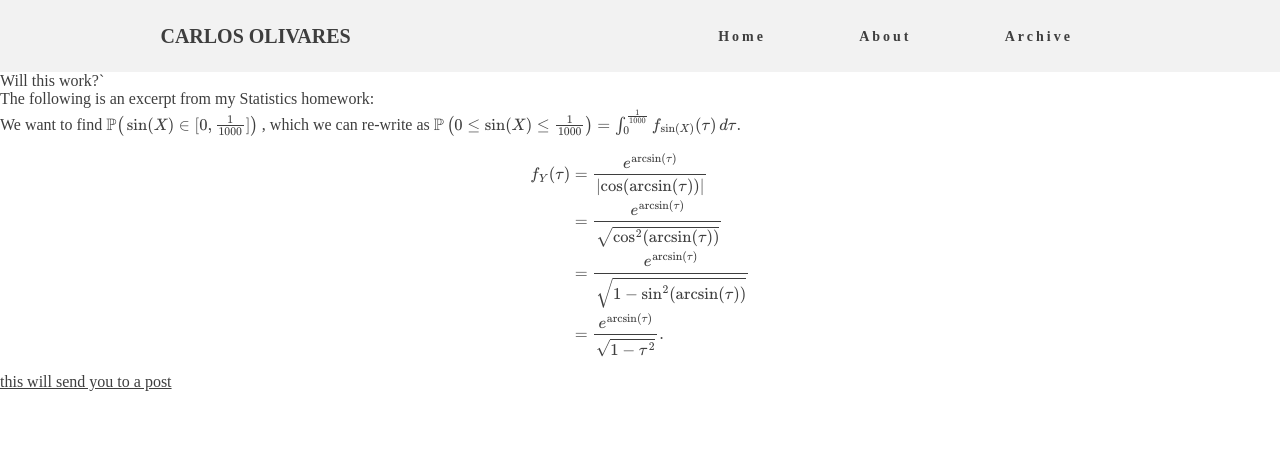
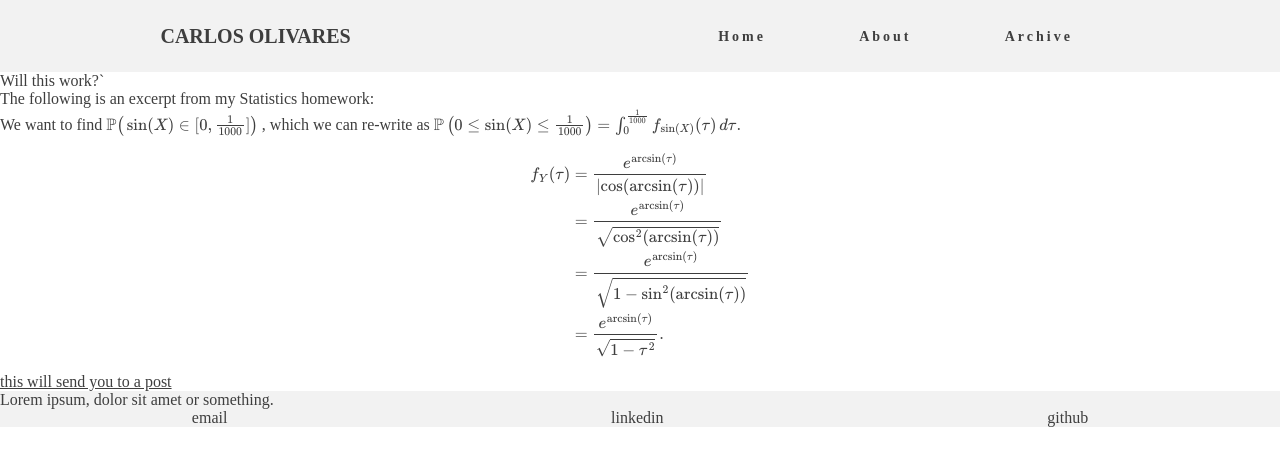
Before and after one commit to cao826/website, a Jekyll site: the page built from index.markdown, in a window 1280 px wide. Shown: the top 466 px of the page. Built offline with Jekyll 4.4.1, drawn with Linux system fonts in a browser that asks for light colours.

Commit message:
Fixed the issue of the burger menu not covering page content
I( fixed this by adding z-index: 9999; to the nav-links properties in
the proper media query. z-index rweaking may cause other issues in the
future, so keep an eye on this.

```diff
--- a/_includes/body.html
+++ b/_includes/body.html
@@ -2,4 +2,5 @@
     {% include navbar.html %}
     {{ content }}
     <script type="text/javascript" src="/assets/js/navbar.js"></script>
+    {% include footer.html %}
 </body>
--- /dev/null
+++ b/_includes/footer.html
@@ -0,0 +1,8 @@
+<footer>
+    Lorem ipsum, dolor sit amet or something.
+    <ul>
+        <li> email </li>
+        <li> linkedin </li>
+        <li> github </li>
+    </ul>
+</footer>
--- a/assets/css/navbar.css
+++ b/assets/css/navbar.css
@@ -73,6 +73,7 @@
         width: 50%;
         transform: translateX(100%);
         transition: transform 0.5s ease-in;
+        z-index: 9999;
     }
 
     .nav-links li{
@@ -111,3 +112,16 @@
  .toggle .line3{
      transform: rotate(45deg) translate(-5px,-6px);
  }
+
+ footer{
+    background-color: #F2F2F2;
+ }
+
+ footer ul {
+     display: flex;
+     justify-content: space-around;
+ }
+
+ footer ul li {
+     list-style: none;
+ }
```
